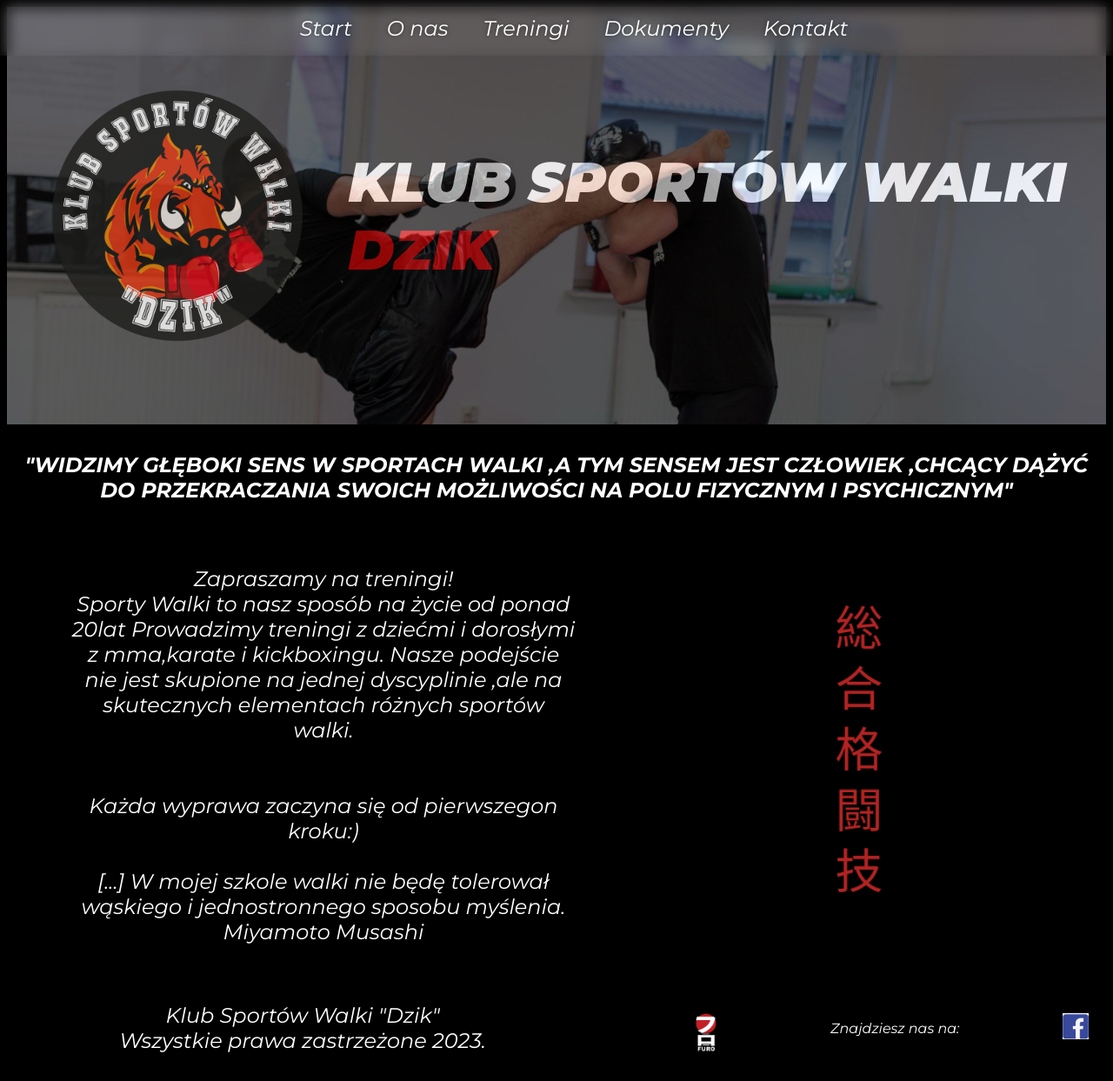
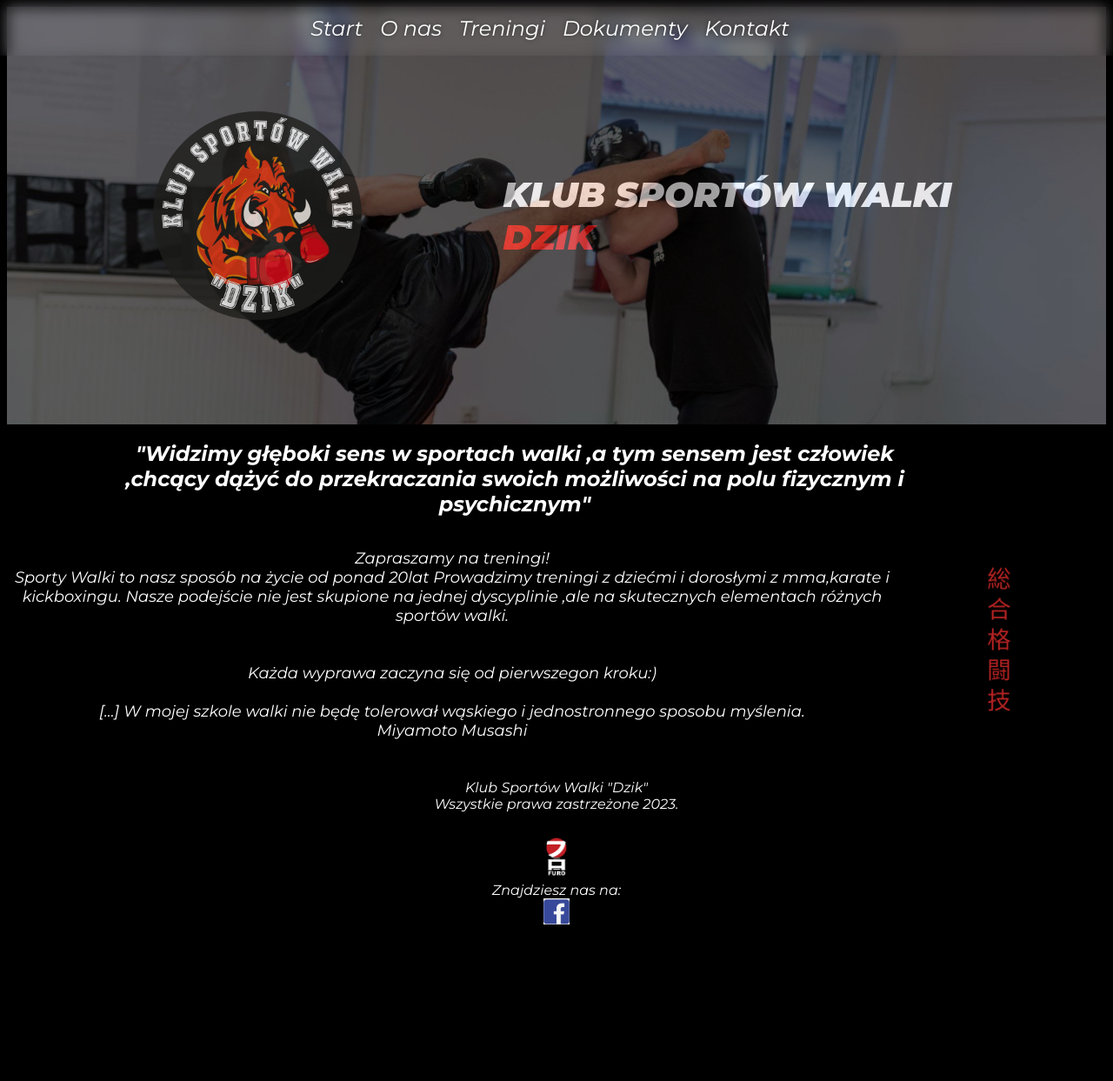
Before and after one commit to Rosomak2024/website_spots_club, a React (Vite) app: page / in a window 1280 px wide. Shown: the whole page at 87% size. After the commit the page ends 1080 px from the top, so only its background shows below. Built offline with nearby package versions, Linux system fonts and the light colour scheme.

Commit message:
rwd renew

```diff
--- a/src/App.scss
+++ b/src/App.scss
@@ -26,6 +26,8 @@ body {
 }
 
 .intro_photo {
+  padding-right: 5px;
+  padding-left: 5px;
   width: 100%;
   height: 60vh;
   display: flex;
@@ -33,10 +35,9 @@ body {
   justify-content: space-evenly;
   position: relative;
 
-  @media (max-width: 640px) {
-    flex-direction: column;
-    // align-items: center;
-    // justify-content: center;
+  @media (max-width: 480px) {
+    height: 30vh;
+    align-items: flex-end;
   }
 
   .intro-image {
@@ -46,24 +47,23 @@ body {
     opacity: 0.4;
     height: 100%;
     width: 100%;
-    @media (max-width: 640px) {
+    @media (max-width: 480px) {
       width: 100vw;
       background-size: cover;
       background-repeat: no-repeat;
-      background-position: 35%;
+      background-size: 130%;
     }
   }
 
   .logo {
     display: flex;
-    justify-content: flex-start;
-    // height: fit-content;
 
     img {
-      height: 300px;
-      width: 300px;
+      height: 250px;
+      width: 250px;
       opacity: 0.8;
-      @media (max-width: 640px) {
+      @media (max-width: 480px) {
+        top: 30px;
         height: 150px;
         width: 150px;
       }
@@ -72,18 +72,17 @@ body {
 
   .title {
     display: flex;
+    padding-right: 15px;
     justify-content: space-around;
     flex-direction: column;
     color: $whitecolor;
     font-weight: 900;
-    font-size: 4rem;
+    font-size: 2.5rem;
     font-style: normal;
 
-    @media (max-width: 640px) {
-      font-size: 2rem;
-      // padding-right: 5px;
+    @media (max-width: 480px) {
+      font-size: 1.5rem;
       justify-content: center;
-      // align-items: center;
     }
 
     span {
@@ -115,16 +114,17 @@ a {
 
   &:hover,
   &:focus {
-    padding: 6px 8px 6px 8px;
     transition: 0.3s ease-out;
     backdrop-filter: blur(8px) brightness(5);
     text-shadow: 0 0 10px rgba(0, 0, 0, 0.5);
-    border: 1px solid white;
-    border-radius: 10px;
+    text-decoration: underline;
+    // border: 1px solid white;
+    // border-radius: 10px;
   }
 }
 
 .list {
+  padding-left: 5px;
   width: 100%;
   list-style-type: none;
   display: flex;
@@ -132,29 +132,53 @@ a {
   justify-content: center;
   font-size: 1.5 rem;
 
-  @media (max-width: 640px) {
-    font-size: 0.75rem;
+  li {
+    padding-right: 20px;
+    font-size: 1.5 rem;
+
+    @media (max-width: 768px) {
+      font-size: 1rem;
     }
 
-  li {
-    padding-left: 20px;
-    padding-right: 20px;
-    @media (max-width: 640px) {
+    @media (max-width: 480px) {
       padding-left: 5px;
       padding-right: 5px;
+      font-size: 0.75rem;
     }
   }
 }
 
 .main {
   width: 100%;
-  padding: 1rem;
+  padding: 3px;
   display: flex;
   flex-direction: column;
+  justify-content: center;
   align-items: center;
   text-align: center;
   color: $whitecolor;
   background-color: black;
+
+  h1 {
+    font-size: 1.5rem;
+    display: flex;
+    justify-content: center;
+    width: 80vw;
+    @media (max-width: 480px) {
+      font-size: 1.5rem;
+    }
+  }
+  p {
+    width: 80vw;
+    padding: 3px;
+    color: white;
+    text-align: center;
+    font-size: 2 rem;
+    @media (max-width: 480px) {
+      font-size: 1.5rem;
+      width: 80vw;
+    }
+  }
 
   .myphoto {
     border-radius: 50%;
@@ -173,6 +197,10 @@ a {
     display: flex;
     justify-content: space-around;
     width: 100vw;
+    @media (max-width: 480px) {
+      flex-direction: column;
+      width: auto;
+    }
     .trainephoto {
       height: 10rem;
       width: auto;
@@ -191,24 +219,28 @@ a {
     width: 100%;
     display: flex;
     align-items: center;
-    justify-content: space-around;
-    // flex-direction: column;
+    justify-content: center;
+    // flex-direction: column;   // to moze być buug
   }
   .sogokakutogi {
-    height: 30rem;
-    width: auto;
+    // height: 30rem;
+    width: 15rem;
     margin-bottom: 10px;
     color: white;
-    @media (max-width: 640px) {
+    @media (max-width: 480px) {
       display: none;
     }
   }
 }
+
 .start_titile_sentence {
-  font-size: 1.5rem;
-  text-transform: uppercase;
-
-  @media (max-width: 640) {
+  width: 80vw;
+  height: fit-content;
+  color: white;
+  text-align: center;
+  font-size: 2 rem;
+  @media (max-width: 480px) {
+    padding: 0 5px 0 5px;
     font-size: 1rem;
   }
   .club_name {
@@ -217,19 +249,19 @@ a {
   }
 }
 
-p {
-  font-size: 1.5rem;
-  padding: 0 30px 0 30px;
-  width: 50vw;
-  height: fit-content;
-  color: white;
-  text-align: center;
-  font-size: 2 rem;
-  @media (max-width: 640px) {
-    padding: 0 5px 0 5px;
-  }
+// p {
+//   font-size: 1.5rem;
+//   width: 80vw;
+//   height: fit-content;
+//   color: white;
+//   text-align: center;
+//   font-size: 2 rem;
+//   @media (max-width: 480px) {
+//     padding: 0 5px 0 5px;
+//     font-size: 1rem;
+//   }
 
-  #name {
+#password_input {
   border: 3px solid #000;
   border-radius: 5px;
   height: 50px;
@@ -254,8 +286,7 @@ p {
   font-size: 14px;
   line-height: 1;
   border-radius: 500px;
-    transition-property: background-color, border-color, color, box-shadow,
-      filter;
+  transition-property: background-color, border-color, color, box-shadow, filter;
   transition-duration: 0.3s;
   border: 1px solid transparent;
   letter-spacing: 2px;
@@ -274,17 +305,16 @@ p {
     background-color: #616467;
   }
 }
-}
 
 .footer {
-  padding: 0 20px 0 20px;
   width: 100%;
-  height: auto;
-  display: flex;
-  align-items: center;
-  justify-content: space-between;
+  padding: 5px;
+  color: white;
+  text-align: center;
   font-size: 1rem;
-  color: $whitecolor;
+  @media (max-width: 480px) {
+    font-size: 2rem;
+  }
 
   .photofuro2 {
     margin-top: 10px;
@@ -298,7 +328,8 @@ p {
     width: 10rem;
   }
 
-  p {
+  .footer_text {
+    font-size: 1rem;
     justify-content: center;
   }
 
--- a/src/Contact.jsx
+++ b/src/Contact.jsx
@@ -7,7 +7,7 @@ function Contact() {
       <p>
         TEL: 665-323-204 <br></br>
         <br></br>
-        EMAIL: furowarszawa@gmail.com
+        EMAIL: furowarszawa@<br></br>gmail.com
       </p>
       {/* <Email /> */}
     </div>
--- a/src/Footer.jsx
+++ b/src/Footer.jsx
@@ -4,11 +4,11 @@ import Photofuro2 from "./assets/logo fb black.png";
 function Footer() {
   return (
     <div className="footer">
-      <p>
+      <p className="footer_text">
         Klub Sportów Walki "Dzik" <br></br> Wszystkie prawa zastrzeżone 2023.
       </p>
       <img src={Photofuro2} className="photofuro2" alt="photofuro" />
-      <div>Znajdziesz nas na:</div>
+      <div className="footer_text">Znajdziesz nas na:</div>
       <FacebookButton />
     </div>
   );
--- a/src/Password.jsx
+++ b/src/Password.jsx
@@ -41,7 +41,7 @@ export const Password = () => {
           <br></br>
           <input
             name="login"
-            id="name"
+            id="password_input"
             placeholder="Podaj hasło"
             value={password}
             onChange={handlePasswordChange}
```
Also changed, not shown: src/main.jsx (+8 -8 lines), src/index.css (deleted). Lines whose indentation alone changed are shown as unchanged.
